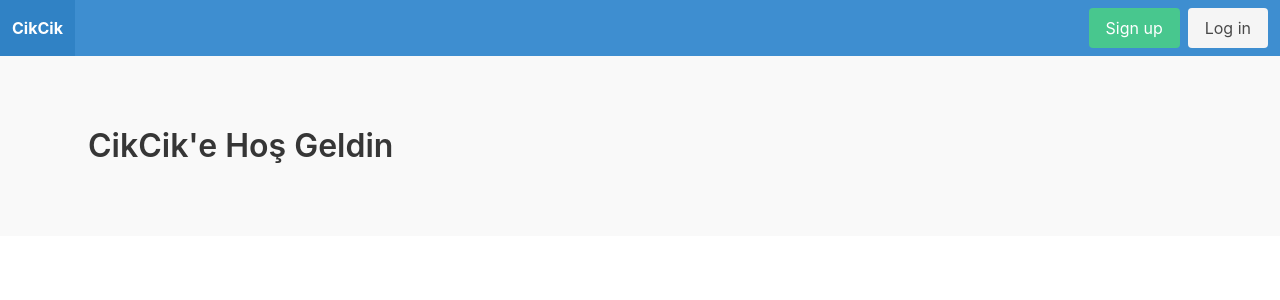
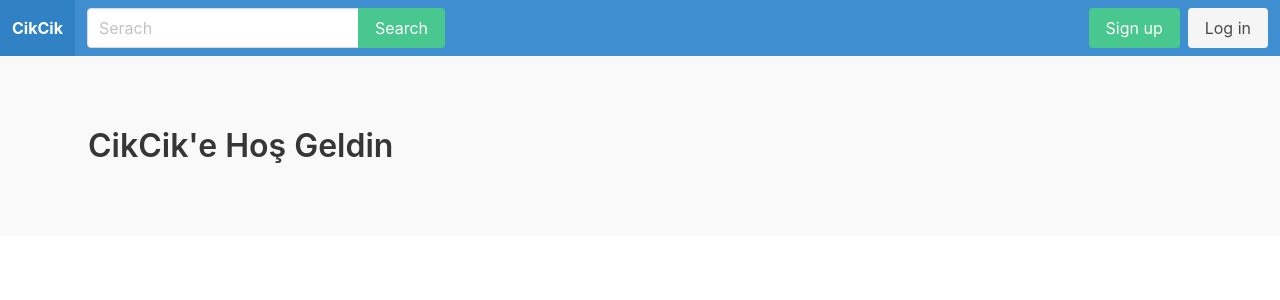
Before and after one commit to israfil-cetin/MyTwitterClone, a Django app: page / in a window 1280 px wide. Shown: the top 300 px of the page. Run offline with Django 3.2, Linux system fonts and the light colour scheme.

Commit message:
better search added to base

```diff
--- a/templates/core/base.html
+++ b/templates/core/base.html
@@ -30,9 +30,22 @@
         </div>
 
         <div class="navbar-menu">
+            <div class="navbar-start">
+                <div class="navbar-item">
+                    <form method="get" action="{% url 'search' %}">
+                        <div class="field has-addons">
+                            <div class="control">
+                                <input type="text" class="input" placeholder="Serach" name="query">
+                            </div>
+                            <div class="control">
+                                <button class="button is-success">Search</button>
+                            </div>
+                        </div>
+                    </form>
+                </div>
+            </div>
             <div class="navbar-end">
                 {% if request.user.is_authenticated %}
-                    <a href="{% url 'search' %}" class="navbar-item">Search</a>
                     <a href="{% url 'feed' %}" class="navbar-item">Feed</a>
                     <a href="{% url 'userprofile' request.user.username %}" class="navbar-item">Profile</a>
                     <a href="{% url 'edit_profile' %}" class="navbar-item">Edit profile</a>
```
